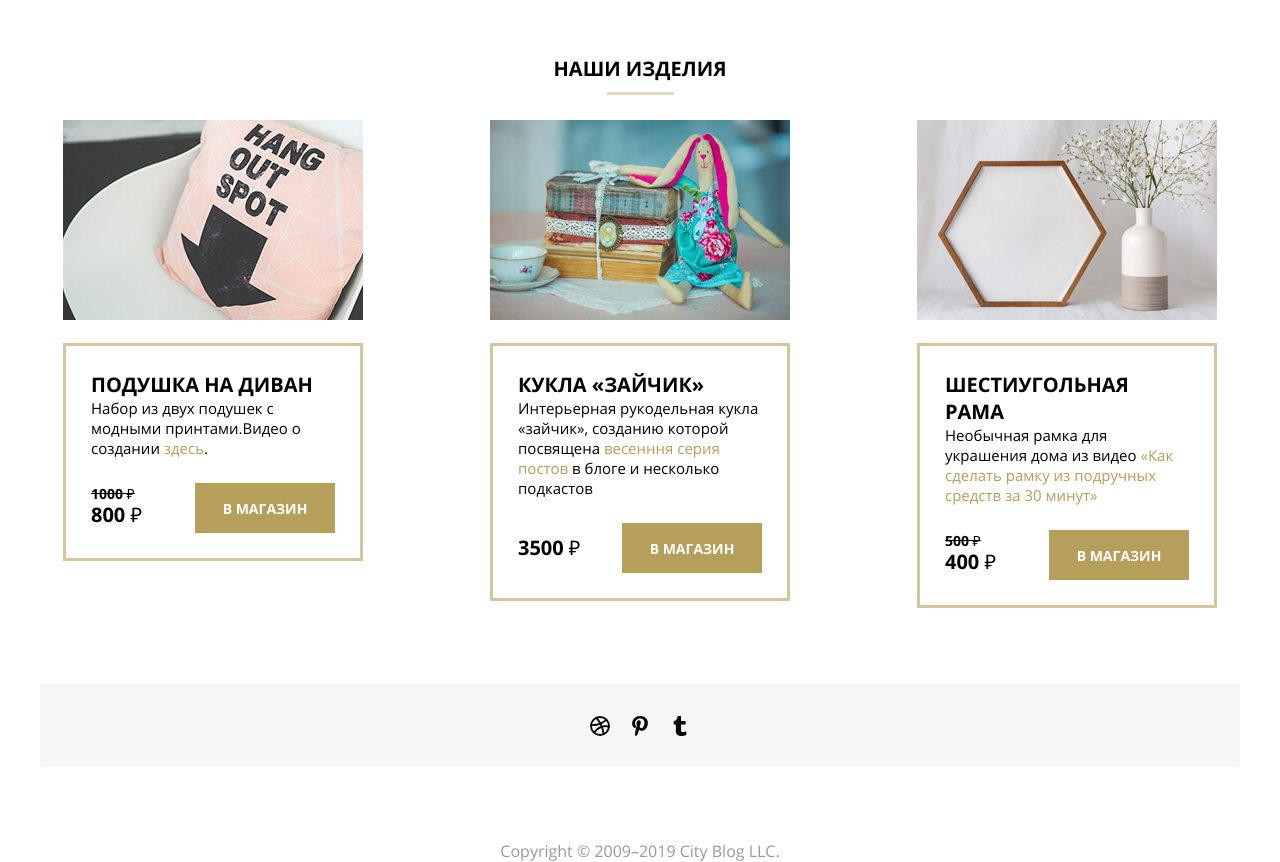
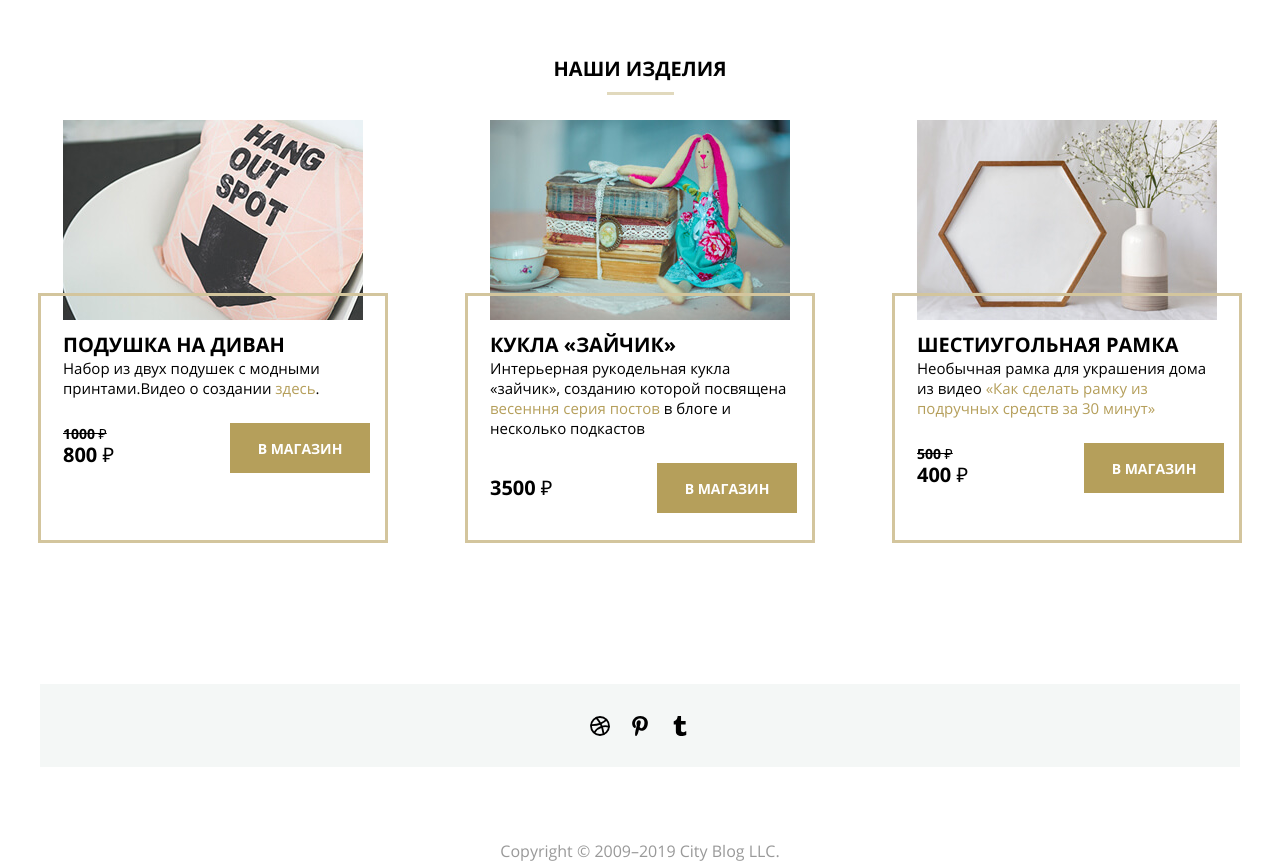
Before and after one commit to NickCod/mq-diplom, a plain HTML site: page index.html in a window 1280 px wide. Shown: the part 3580-4442 px from the top of the page. Drawn offline with Linux system fonts and the light colour scheme; files whose address does not match are found by name.

Commit message:
Add files via upload

```diff
--- a/css/style.css
+++ b/css/style.css
@@ -459,7 +459,6 @@ width: 100%;
  border-style: none;
  background:#f4f7f6;
  font-size: 13px;
- outline: none;
  box-sizing: border-box;
   margin: auto;
   padding-left: 20px;
@@ -645,23 +644,29 @@ margin-right: 23px;
   height: 200px;
   width:300px;
   background-color:#eff6f1;
+  margin-bottom: -50px;
 }
 .product-img-banny{
   background-image:url(../images/shop-item-desk2.jpg);
   height: 200px;
   width:300px;
   background-color: #eff6f1;
+  margin-bottom: -50px;
 }
 .product-img-frame{
   background-image:url(../images/shop-item-desk3.jpg);
   height: 200px;
   width:300px;
   background-color: #eff6f1;
+  margin-bottom: -50px;
 }
 .product-info{
   margin-top:23px;
   border:3px solid #d3c59d;
-  padding:25px 25px 25px 25px;
+  padding:35px 15px 25px 22px;
+  height:250px;
+  width:350px;
+  margin-left:-25px;
 }
 .product-name{
   font-family: OpenSansB;
--- a/index.html
+++ b/index.html
@@ -345,7 +345,7 @@
         <div class="product-img-frame"></div>
         <div class="product-info">
           <div class="product-descript">
-            <h1 class="product-name">шестиугольная рама</h1>
+            <h1 class="product-name">шестиугольная рамка</h1>
             <p class="product-text" >Необычная рамка для украшения дома из видео
             <a href="#"class="product-text product-text-link">«Как сделать рамку из подручных средств за 30 минут»</a></p>
           </div>
```
